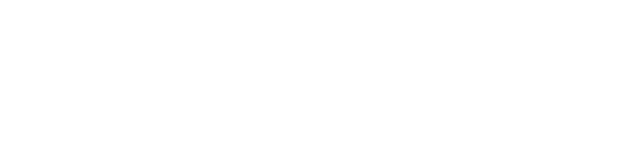
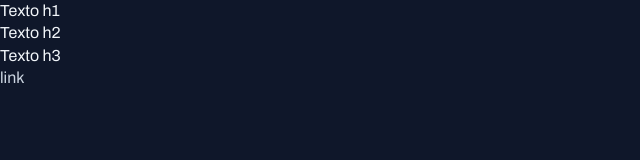
Before and after one commit to calebe01/Portal_de_Noticias, a plain HTML site: page index.html in a window 1280 px wide. Shown: the whole page, without its empty margins (0-640 px from the left). Drawn offline with Linux system fonts and the light colour scheme.

Commit message:
feat: fonts

```diff
--- a/index.html
+++ b/index.html
@@ -1,11 +1,18 @@
 <!DOCTYPE html>
 <html lang="en">
 <head>
+  <link rel="preconnect" href="https://fonts.googleapis.com">
+  <link rel="preconnect" href="https://fonts.gstatic.com" crossorigin>
+  <link href="https://fonts.googleapis.com/css2?family=Archivo:ital,wght@0,100..900;1,100..900&display=swap" rel="stylesheet">
   <meta charset="UTF-8">
   <meta name="viewport" content="width=device-width, initial-scale=1.0">
+  <link rel="stylesheet" href="style/index.css">
   <title>News Website</title>
 </head>
 <body>
-
+  <h1 class="">Texto h1</h1>
+  <h2>Texto h2</h2>
+  <h3>Texto h3</h3>
+  <a href="">link</a>
 </body>
 </html>
--- a/style/global.css
+++ b/style/global.css
@@ -5,15 +5,39 @@
 }
 
 :root {
+      /* --Colors :  */
   --brand-color-light: #60A5FA;
   --brand-color-dark: #1D4ED8;
   --bg-color: #0F172A;
   --stroke-color: #1E293B;
   --text-color-primary: #F1F5F9;
   --text-color-secondary: #CBD5E1;
+
+  --font-family: "Archivo", sans-serif;
+  --h1: 800 24px/135% var(--font-family);
+  --h2: 800 16px/140% var(--font-family);
+  --h3: 800 14px/140% var(--font-family);
+  --text-span: 600 14px/145% var(--font-family);
+  --text: 400 16px/140% var(--font-family);
+  --text-sm: 400 14px/160% var(--font-family);
+
 }
 
 body {
+  font: var(--text);
   color: var(--text-color-primary);
   background-color: var(--bg-color);
 }
+
+a {
+  text-decoration: none;
+  color: var(--text-color-secondary)
+}
+
+a:hover {
+  color: var(--brand-color-light);
+}
+
+h1,h2,h3 {
+  font: inherit;
+}
```
